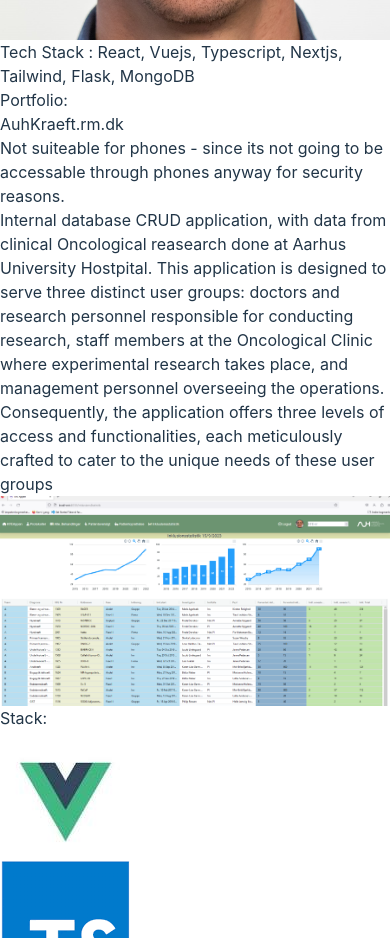
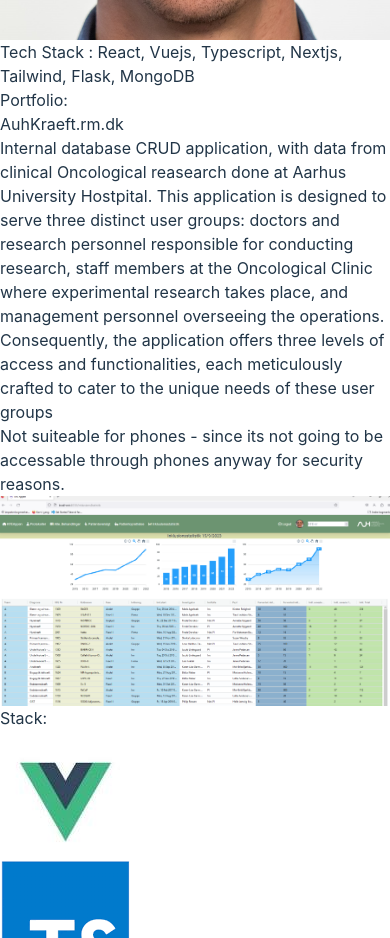
Before and after one commit to aMalling/portfolio-tw, a React (Vite) app: page / in a window 390 px wide. Shown: the part 1300-2238 px from the top of the page. Built offline with nearby package versions, Linux system fonts and the light colour scheme.

Commit message:
moved attetion no phone

```diff
--- a/src/App.jsx
+++ b/src/App.jsx
@@ -50,10 +50,7 @@ export default function App() {
           <div className="flex-row md:grid grid-cols-2 items-center drop-shadow-2xl p-2 ">
             <div className="flex flex-col pr-8 pb-1 md:ml-52 justify-center md:h-96">
               <h3 className="text-xl left font-bold ">AuhKraeft.rm.dk</h3>
-              <span className="font-semibold bg-black p-2 pt-1 text-yellow-500">
-                Not suiteable for phones - since its not going to be accessable
-                through phones anyway for security reasons.
-              </span>
+
               <div className=" italic ">
                 Internal database CRUD application, with data from clinical
                 Oncological reasearch done at Aarhus University Hostpital. This
@@ -65,6 +62,10 @@ export default function App() {
                 three levels of access and functionalities, each meticulously
                 crafted to cater to the unique needs of these user groups
               </div>
+              <span className="font-semibold bg-black p-2 pt-1 text-yellow-500">
+                Not suiteable for phones - since its not going to be accessable
+                through phones anyway for security reasons.
+              </span>
             </div>
             <div className=" md:mr-52">
               <a
```
